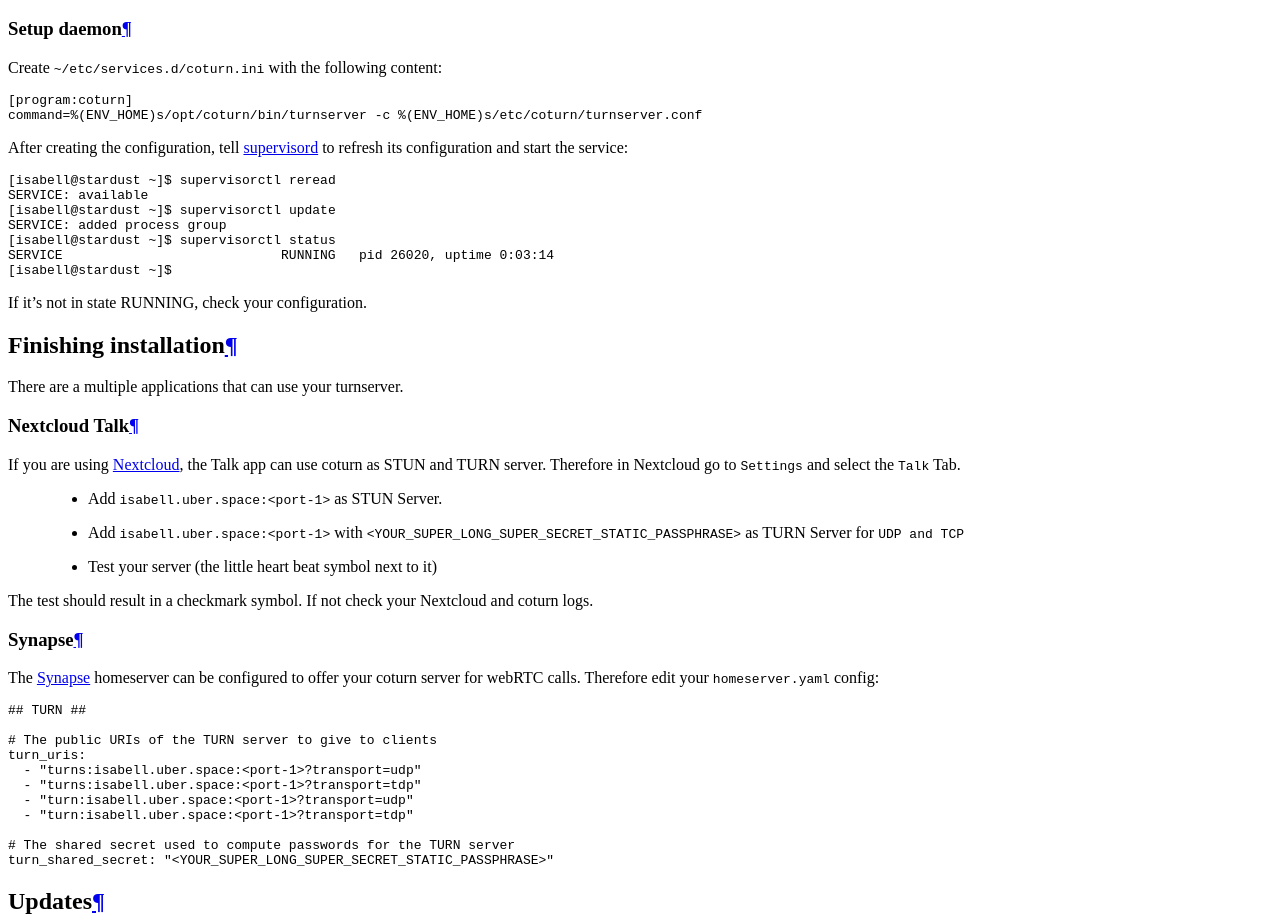
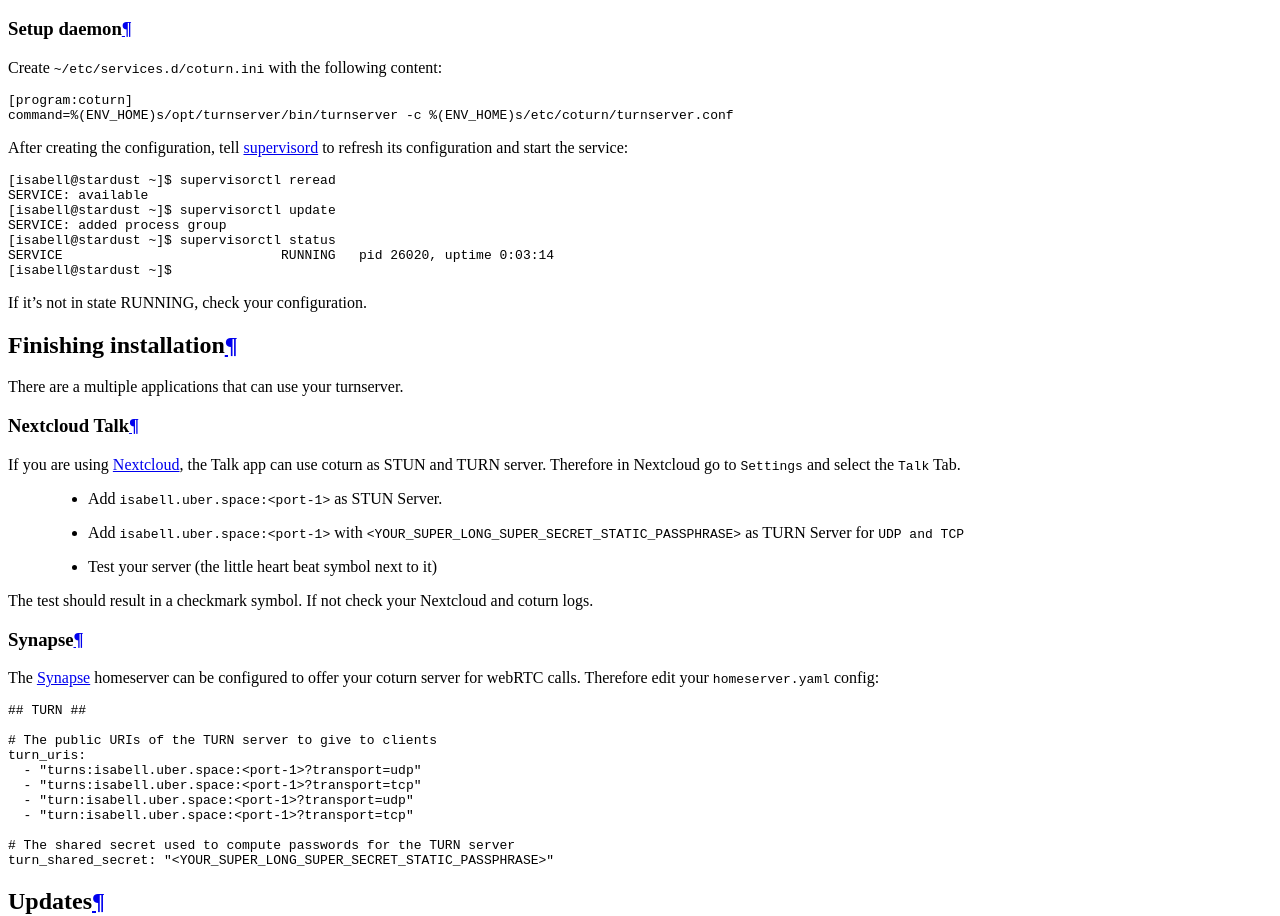
Before and after one commit to Uberspace/lab, a Sphinx documentation site: the page built from source/guide_coturn.rst, in a window 1280 px wide and 1400 px high, scrolled down 4311 px. Shown: the part 152-1068 px from the top of the window. Built offline with Sphinx 7.4.7 and the Read the Docs theme 2.0.0, drawn with Linux system fonts in a browser that asks for light colours.

Commit message:
[coturn] fixed 2 typos.

```diff
--- a/source/guide_coturn.rst
+++ b/source/guide_coturn.rst
@@ -118,7 +118,7 @@
 .. code-block:: ini
 
   [program:coturn]
-  command=%(ENV_HOME)s/opt/coturn/bin/turnserver -c %(ENV_HOME)s/etc/coturn/turnserver.conf
+  command=%(ENV_HOME)s/opt/turnserver/bin/turnserver -c %(ENV_HOME)s/etc/coturn/turnserver.conf
 
 .. include:: includes/supervisord.rst
 
@@ -153,9 +153,9 @@
   # The public URIs of the TURN server to give to clients
   turn_uris:
     - "turns:isabell.uber.space:<port-1>?transport=udp"
-    - "turns:isabell.uber.space:<port-1>?transport=tdp"
+    - "turns:isabell.uber.space:<port-1>?transport=tcp"
     - "turn:isabell.uber.space:<port-1>?transport=udp"
-    - "turn:isabell.uber.space:<port-1>?transport=tdp"
+    - "turn:isabell.uber.space:<port-1>?transport=tcp"
 
   # The shared secret used to compute passwords for the TURN server
   turn_shared_secret: "<YOUR_SUPER_LONG_SUPER_SECRET_STATIC_PASSPHRASE>"
```
